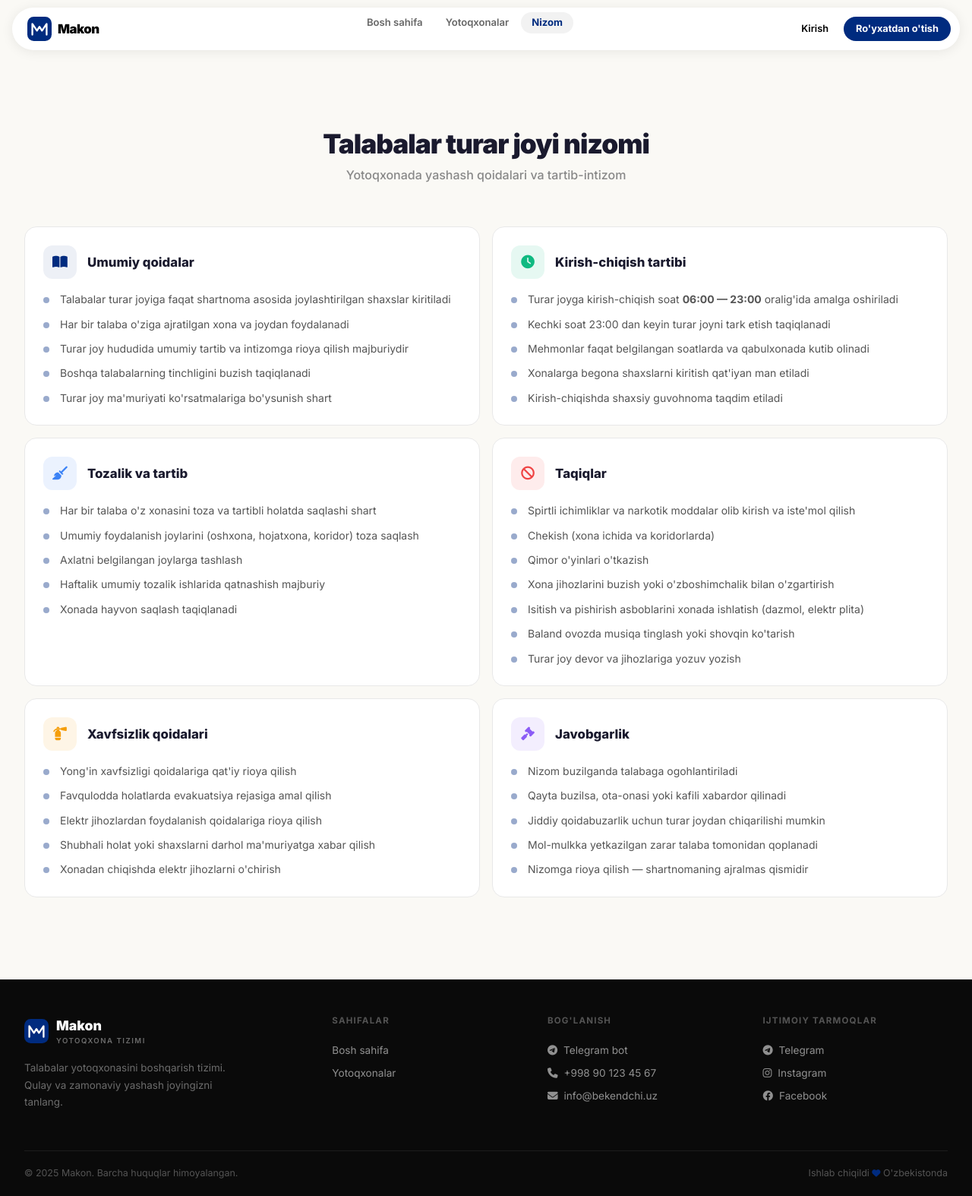
After one commit to JozilovaZ/yotoqxona_web, a Django app: page /applications/nizom/ in a window 1280 px wide. The commit adds this page. Shown: the whole page at 76% size. Run offline with Django 5.2, Linux system fonts and the light colour scheme.

Commit message:
Add student dormitory rules (nizom) page
- New DormRulesView and template with 6 rule categories
- Add nizom link to header nav for both auth and guest users

Co-Authored-By: Claude Opus 4.6 <noreply@anthropic.com>

```diff
--- a/apps/applications/urls.py
+++ b/apps/applications/urls.py
@@ -8,6 +8,7 @@ urlpatterns = [
     path('', views.StudentHomeView.as_view(), name='home'),
     path('rooms/', views.AvailableRoomsView.as_view(), name='available_rooms'),
     path('rooms/<int:pk>/', views.BuildingDetailForApplicantView.as_view(), name='building_detail'),
+    path('nizom/', views.DormRulesView.as_view(), name='dorm_rules'),
     path('apply/', views.ApplicationCreateView.as_view(), name='apply'),
     path('my/', views.MyApplicationsView.as_view(), name='my_applications'),
     path('<int:pk>/', views.ApplicationDetailView.as_view(), name='detail'),
--- a/apps/applications/views.py
+++ b/apps/applications/views.py
@@ -9,6 +9,10 @@ from .forms import ApplicationForm, ApplicationReviewForm
 from buildings.models import Building, Floor, Room
 from students.models import Student
 from inventory.models import InventoryItem, InventoryCategory, InventoryItemImage, RoomInventory
+
+
+class DormRulesView(TemplateView):
+    template_name = 'applications/dorm_rules.html'
 
 
 class StudentHomeView(TemplateView):
--- /dev/null
+++ b/templates/applications/dorm_rules.html
@@ -0,0 +1,213 @@
+{% extends 'base.html' %}
+
+{% block title %}Talabalar turar joyi nizomi{% endblock %}
+{% block header %}{% endblock %}
+{% block page_sub %}{% endblock %}
+
+{% block content %}
+<div class="rules-hero" data-aos="fade-down" data-aos-duration="800">
+    <h1 class="rules-hero-title">Talabalar turar joyi nizomi</h1>
+    <p class="rules-hero-desc">Yotoqxonada yashash qoidalari va tartib-intizom</p>
+</div>
+
+<div class="rules-container">
+    <!-- 1 -->
+    <div class="rules-card" data-aos="fade-up" data-aos-delay="100">
+        <div class="rules-card-header">
+            <div class="rules-icon"><i class="fas fa-book-open"></i></div>
+            <h3 class="rules-card-title">Umumiy qoidalar</h3>
+        </div>
+        <ul class="rules-list">
+            <li>Talabalar turar joyiga faqat shartnoma asosida joylashtirilgan shaxslar kiritiladi</li>
+            <li>Har bir talaba o'ziga ajratilgan xona va joydan foydalanadi</li>
+            <li>Turar joy hududida umumiy tartib va intizomga rioya qilish majburiydir</li>
+            <li>Boshqa talabalarning tinchligini buzish taqiqlanadi</li>
+            <li>Turar joy ma'muriyati ko'rsatmalariga bo'ysunish shart</li>
+        </ul>
+    </div>
+
+    <!-- 2 -->
+    <div class="rules-card" data-aos="fade-up" data-aos-delay="150">
+        <div class="rules-card-header">
+            <div class="rules-icon rules-icon-green"><i class="fas fa-clock"></i></div>
+            <h3 class="rules-card-title">Kirish-chiqish tartibi</h3>
+        </div>
+        <ul class="rules-list">
+            <li>Turar joyga kirish-chiqish soat <strong>06:00 — 23:00</strong> oralig'ida amalga oshiriladi</li>
+            <li>Kechki soat 23:00 dan keyin turar joyni tark etish taqiqlanadi</li>
+            <li>Mehmonlar faqat belgilangan soatlarda va qabulxonada kutib olinadi</li>
+            <li>Xonalarga begona shaxslarni kiritish qat'iyan man etiladi</li>
+            <li>Kirish-chiqishda shaxsiy guvohnoma taqdim etiladi</li>
+        </ul>
+    </div>
+
+    <!-- 3 -->
+    <div class="rules-card" data-aos="fade-up" data-aos-delay="200">
+        <div class="rules-card-header">
+            <div class="rules-icon rules-icon-blue"><i class="fas fa-broom"></i></div>
+            <h3 class="rules-card-title">Tozalik va tartib</h3>
+        </div>
+        <ul class="rules-list">
+            <li>Har bir talaba o'z xonasini toza va tartibli holatda saqlashi shart</li>
+            <li>Umumiy foydalanish joylarini (oshxona, hojatxona, koridor) toza saqlash</li>
+            <li>Axlatni belgilangan joylarga tashlash</li>
+            <li>Haftalik umumiy tozalik ishlarida qatnashish majburiy</li>
+            <li>Xonada hayvon saqlash taqiqlanadi</li>
+        </ul>
+    </div>
+
+    <!-- 4 -->
+    <div class="rules-card" data-aos="fade-up" data-aos-delay="250">
+        <div class="rules-card-header">
+            <div class="rules-icon rules-icon-red"><i class="fas fa-ban"></i></div>
+            <h3 class="rules-card-title">Taqiqlar</h3>
+        </div>
+        <ul class="rules-list">
+            <li>Spirtli ichimliklar va narkotik moddalar olib kirish va iste'mol qilish</li>
+            <li>Chekish (xona ichida va koridorlarda)</li>
+            <li>Qimor o'yinlari o'tkazish</li>
+            <li>Xona jihozlarini buzish yoki o'zboshimchalik bilan o'zgartirish</li>
+            <li>Isitish va pishirish asboblarini xonada ishlatish (dazmol, elektr plita)</li>
+            <li>Baland ovozda musiqa tinglash yoki shovqin ko'tarish</li>
+            <li>Turar joy devor va jihozlariga yozuv yozish</li>
+        </ul>
+    </div>
+
+    <!-- 5 -->
+    <div class="rules-card" data-aos="fade-up" data-aos-delay="300">
+        <div class="rules-card-header">
+            <div class="rules-icon rules-icon-orange"><i class="fas fa-fire-extinguisher"></i></div>
+            <h3 class="rules-card-title">Xavfsizlik qoidalari</h3>
+        </div>
+        <ul class="rules-list">
+            <li>Yong'in xavfsizligi qoidalariga qat'iy rioya qilish</li>
+            <li>Favqulodda holatlarda evakuatsiya rejasiga amal qilish</li>
+            <li>Elektr jihozlardan foydalanish qoidalariga rioya qilish</li>
+            <li>Shubhali holat yoki shaxslarni darhol ma'muriyatga xabar qilish</li>
+            <li>Xonadan chiqishda elektr jihozlarni o'chirish</li>
+        </ul>
+    </div>
+
+    <!-- 6 -->
+    <div class="rules-card" data-aos="fade-up" data-aos-delay="350">
+        <div class="rules-card-header">
+            <div class="rules-icon rules-icon-purple"><i class="fas fa-gavel"></i></div>
+            <h3 class="rules-card-title">Javobgarlik</h3>
+        </div>
+        <ul class="rules-list">
+            <li>Nizom buzilganda talabaga ogohlantiriladi</li>
+            <li>Qayta buzilsa, ota-onasi yoki kafili xabardor qilinadi</li>
+            <li>Jiddiy qoidabuzarlik uchun turar joydan chiqarilishi mumkin</li>
+            <li>Mol-mulkka yetkazilgan zarar talaba tomonidan qoplanadi</li>
+            <li>Nizomga rioya qilish — shartnomaning ajralmas qismidir</li>
+        </ul>
+    </div>
+</div>
+{% endblock %}
+
+{% block extra_css %}
+<style>
+    .rules-hero {
+        text-align: center;
+        margin-bottom: 2rem;
+        padding: 2.5rem 1rem 1.5rem;
+    }
+    .rules-hero-title {
+        font-size: 2.2rem;
+        font-weight: 900;
+        letter-spacing: -1px;
+        color: var(--dark);
+        margin-bottom: 0.5rem;
+    }
+    .rules-hero-desc {
+        font-size: 1rem;
+        color: #888;
+        font-weight: 500;
+        margin: 0;
+    }
+
+    .rules-container {
+        display: grid;
+        grid-template-columns: repeat(2, 1fr);
+        gap: 16px;
+    }
+
+    .rules-card {
+        background: #fff;
+        border: 1px solid #e8e8e8;
+        border-radius: 16px;
+        padding: 24px;
+        transition: transform .2s, box-shadow .2s;
+    }
+    .rules-card:hover {
+        transform: translateY(-3px);
+        box-shadow: 0 6px 24px rgba(0,0,0,.08);
+    }
+
+    .rules-card-header {
+        display: flex;
+        align-items: center;
+        gap: 14px;
+        margin-bottom: 16px;
+    }
+
+    .rules-icon {
+        width: 44px;
+        height: 44px;
+        border-radius: 12px;
+        background: var(--p10);
+        color: var(--p);
+        display: flex;
+        align-items: center;
+        justify-content: center;
+        font-size: 1.1rem;
+        flex-shrink: 0;
+    }
+    .rules-icon-green { background: rgba(16,185,129,.1); color: #10b981; }
+    .rules-icon-blue { background: rgba(59,130,246,.1); color: #3b82f6; }
+    .rules-icon-red { background: rgba(239,68,68,.1); color: #ef4444; }
+    .rules-icon-orange { background: rgba(245,158,11,.1); color: #f59e0b; }
+    .rules-icon-purple { background: rgba(139,92,246,.1); color: #8b5cf6; }
+
+    .rules-card-title {
+        font-size: 1.05rem;
+        font-weight: 800;
+        color: var(--dark);
+        margin: 0;
+    }
+
+    .rules-list {
+        list-style: none;
+        padding: 0;
+        margin: 0;
+        display: flex;
+        flex-direction: column;
+        gap: 10px;
+    }
+    .rules-list li {
+        position: relative;
+        padding-left: 22px;
+        font-size: 0.875rem;
+        color: #555;
+        line-height: 1.6;
+    }
+    .rules-list li::before {
+        content: '';
+        position: absolute;
+        left: 0;
+        top: 8px;
+        width: 8px;
+        height: 8px;
+        border-radius: 50%;
+        background: var(--p);
+        opacity: 0.4;
+    }
+
+    @media (max-width: 768px) {
+        .rules-container { grid-template-columns: 1fr; }
+        .rules-hero-title { font-size: 1.6rem; }
+        .rules-hero { padding: 1.5rem 1rem 1rem; margin-bottom: 1.25rem; }
+        .rules-card { padding: 18px; }
+    }
+</style>
+{% endblock %}
--- a/templates/base.html
+++ b/templates/base.html
@@ -448,6 +448,9 @@
         <li class="{% if 'announcements' in request.path %}active{% endif %}">
             <a href="{% url 'announcements:list' %}">E'lonlar</a>
         </li>
+        <li class="{% if request.resolver_match.url_name == 'dorm_rules' %}active{% endif %}">
+            <a href="{% url 'applications:dorm_rules' %}">Nizom</a>
+        </li>
         {% else %}
         <li class="{% if request.resolver_match.url_name == 'home' %}active{% endif %}">
             <a href="{% url 'applications:home' %}">Bosh sahifa</a>
@@ -455,7 +458,9 @@
         <li class="{% if 'rooms' in request.path %}active{% endif %}">
             <a href="{% url 'applications:available_rooms' %}">Yotoqxonalar</a>
         </li>
-        <li><a href="{% url 'accounts:register' %}">Ro'yxatdan o'tish</a></li>
+        <li class="{% if request.resolver_match.url_name == 'dorm_rules' %}active{% endif %}">
+            <a href="{% url 'applications:dorm_rules' %}">Nizom</a>
+        </li>
         {% endif %}
     </ul>
 
```
